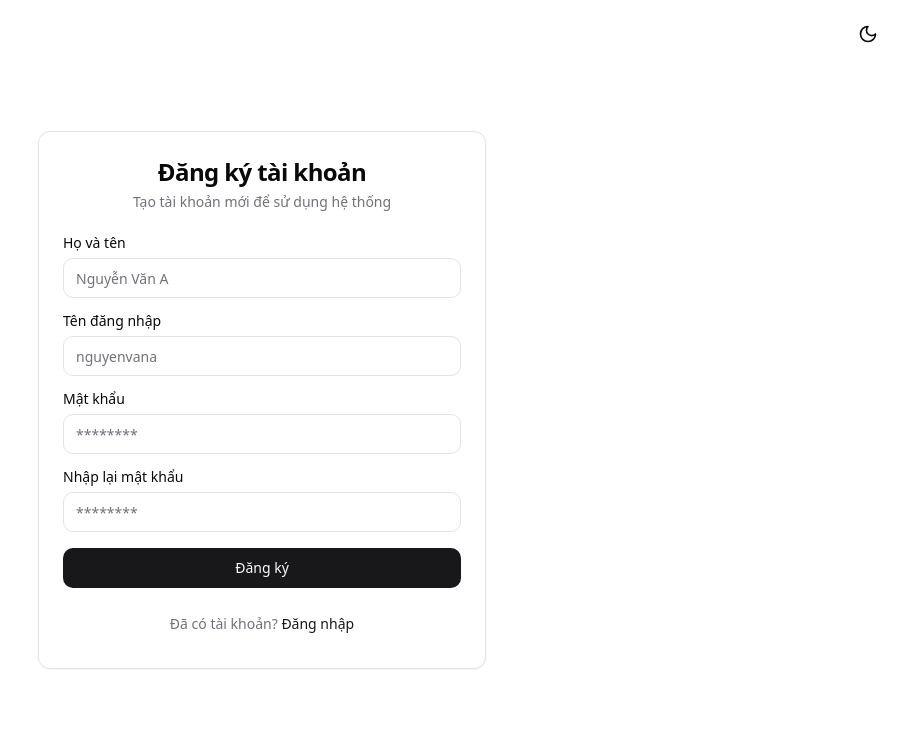
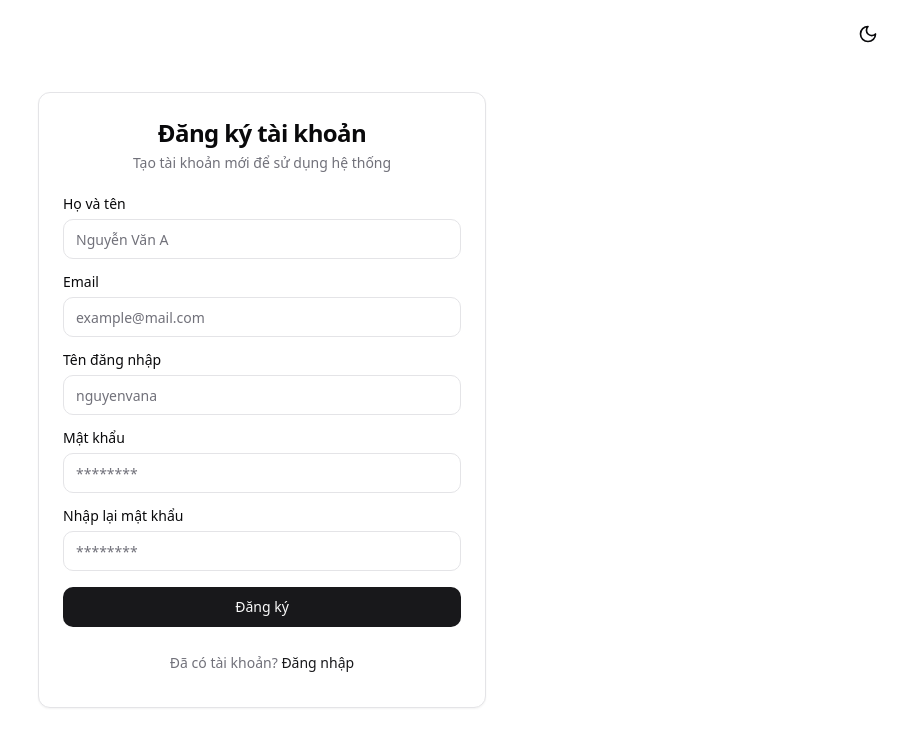
Before and after one commit to hungthai56/minimalisticjourney, a React (Vite) app: page /register in a window 1280 px wide. Shown: the top 746 px of the page, without its empty margins (378-1280 px from the left). Built offline with nearby package versions, Linux system fonts and the light colour scheme; no server answers.

Commit message:
Fix TS2741 error in Register.tsx
The error TS2741 was caused by the missing 'email' property when creating a new user in the Register component. This commit adds the 'email' property to the new user object to resolve the type error.

```diff
--- a/src/components/RegisterForm.tsx
+++ b/src/components/RegisterForm.tsx
@@ -9,7 +9,7 @@ import { useToast } from "@/hooks/use-toast";
 import { ThemeToggle } from "@/components/ThemeToggle";
 
 interface RegisterFormProps {
-  onRegister: (username: string, password: string, name: string) => void;
+  onRegister: (username: string, password: string, name: string, email: string) => void;
 }
 
 const RegisterForm = ({ onRegister }: RegisterFormProps) => {
@@ -17,6 +17,7 @@ const RegisterForm = ({ onRegister }: RegisterFormProps) => {
   const [password, setPassword] = useState("");
   const [confirmPassword, setConfirmPassword] = useState("");
   const [name, setName] = useState("");
+  const [email, setEmail] = useState("");
   const [loading, setLoading] = useState(false);
   const navigate = useNavigate();
   const { toast } = useToast();
@@ -37,7 +38,7 @@ const RegisterForm = ({ onRegister }: RegisterFormProps) => {
     }
 
     // Call the register function
-    onRegister(username, password, name);
+    onRegister(username, password, name, email);
     setLoading(false);
   };
 
@@ -64,6 +65,17 @@ const RegisterForm = ({ onRegister }: RegisterFormProps) => {
                   placeholder="Nguyễn Văn A"
                   value={name}
                   onChange={(e) => setName(e.target.value)}
+                  required
+                />
+              </div>
+              <div className="grid gap-2">
+                <Label htmlFor="email">Email</Label>
+                <Input
+                  id="email"
+                  type="email"
+                  placeholder="example@mail.com"
+                  value={email}
+                  onChange={(e) => setEmail(e.target.value)}
                   required
                 />
               </div>
--- a/src/pages/Register.tsx
+++ b/src/pages/Register.tsx
@@ -9,7 +9,7 @@ const Register = () => {
   const navigate = useNavigate();
   const { toast } = useToast();
 
-  const handleRegister = (username: string, password: string, name: string) => {
+  const handleRegister = (username: string, password: string, name: string, email: string) => {
     // Check if username already exists
     const existingUsers = JSON.parse(localStorage.getItem("users") || JSON.stringify(initialUsersData));
     const userExists = existingUsers.some((user: User) => user.username === username);
@@ -29,7 +29,8 @@ const Register = () => {
       username,
       password,
       name,
-      role: "user" // Default role for new registrations
+      role: "user", // Default role for new registrations
+      email // Adding the email field
     };
 
     // Save to localStorage
```
